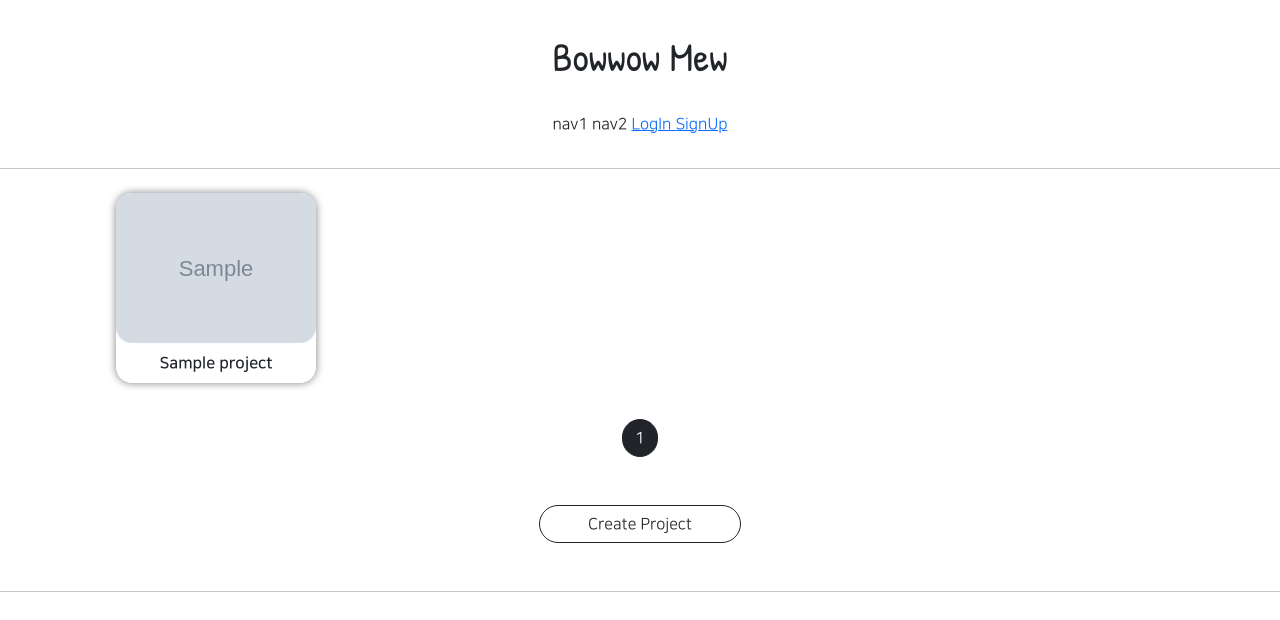
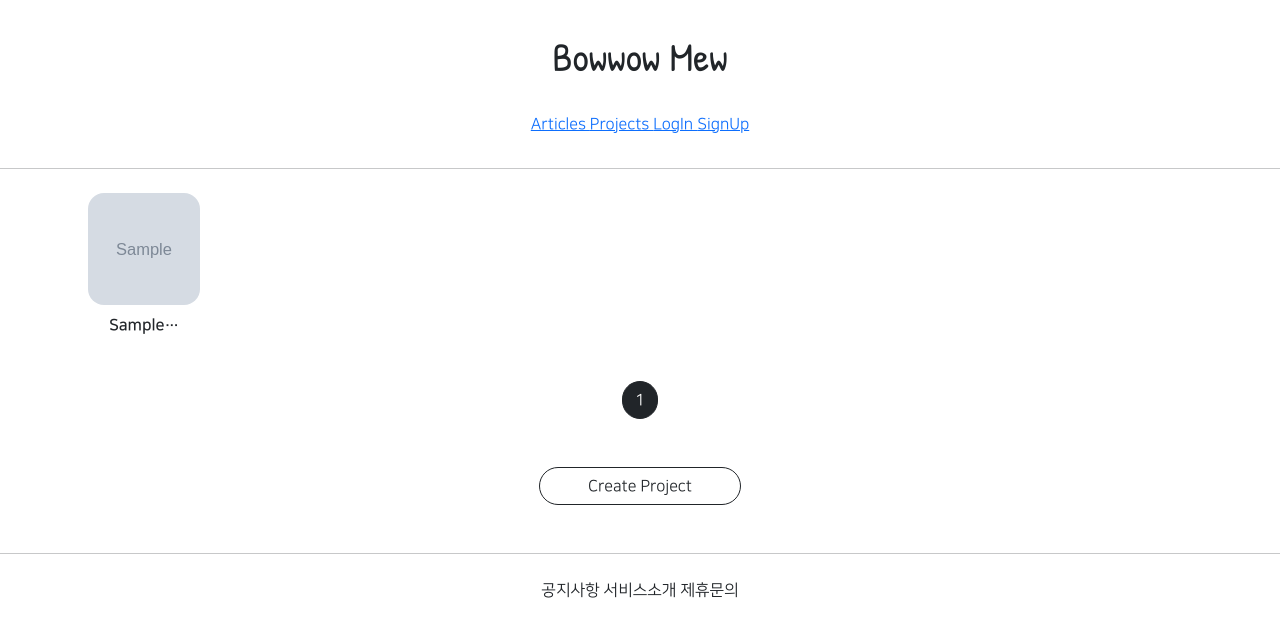
Before and after one commit to rmmmmmmmmm/WebApplication_Myself, a Django app: template projectapp/templates/projectapp/list.html in a window 1280 px wide. Shown: the top 620 px of the page. Run offline with Django 3.2, Linux system fonts and the light colour scheme; the template is opened without the code that fills it: most values are stand-ins (such as "Sample title", 1, 10 or a date in 2020); grey boxes marked "Sample" are stand-in pictures; some libraries are stand-ins or nearby versions.

Commit message:
2021.08.17. WebApplication_Myself Commit 2

```diff
--- a/projectapp/templates/projectapp/list.html
+++ b/projectapp/templates/projectapp/list.html
@@ -10,18 +10,17 @@
         }
 
         .container div {
-          width: 45%;
-            max-width: 200px;
           display: flex;
           justify-content: center;
           align-items: center;
           border-radius: 1rem;
             flex-direction: column;
-            box-shadow: 0 0 .5rem grey;
         }
 
         .container img {
-            width: 100%;
+            width: 7rem;
+            height: 7rem;
+            object-fit: cover;
             border-radius: 1rem;
         }
 
@@ -35,7 +34,7 @@
                     <img src="{{ project.image.url }}" alt="">
                 </a>
                 <span class="NNS_B m-2">
-                    {{ project.name }}
+                    {{ project.name | truncatechars:7 }}
                 </span>
 
             </div>
--- a/templates/header.html
+++ b/templates/header.html
@@ -3,8 +3,16 @@
         <h1>Bowwow Mew</h1>
     </div>
     <div class="BowwowMew_header_button">
-        <span>nav1</span>
-        <span>nav2</span>
+        <span>
+            <a href="{% url 'articleapp:list' %}">
+                Articles
+            </a>
+        </span>
+        <span>
+            <a href="{% url 'projectapp:list' %}">
+                Projects
+            </a>
+        </span>
         {% if not user.is_authenticated %}
         <span>
             <a href="{% url 'accountapp:login' %}">
```
